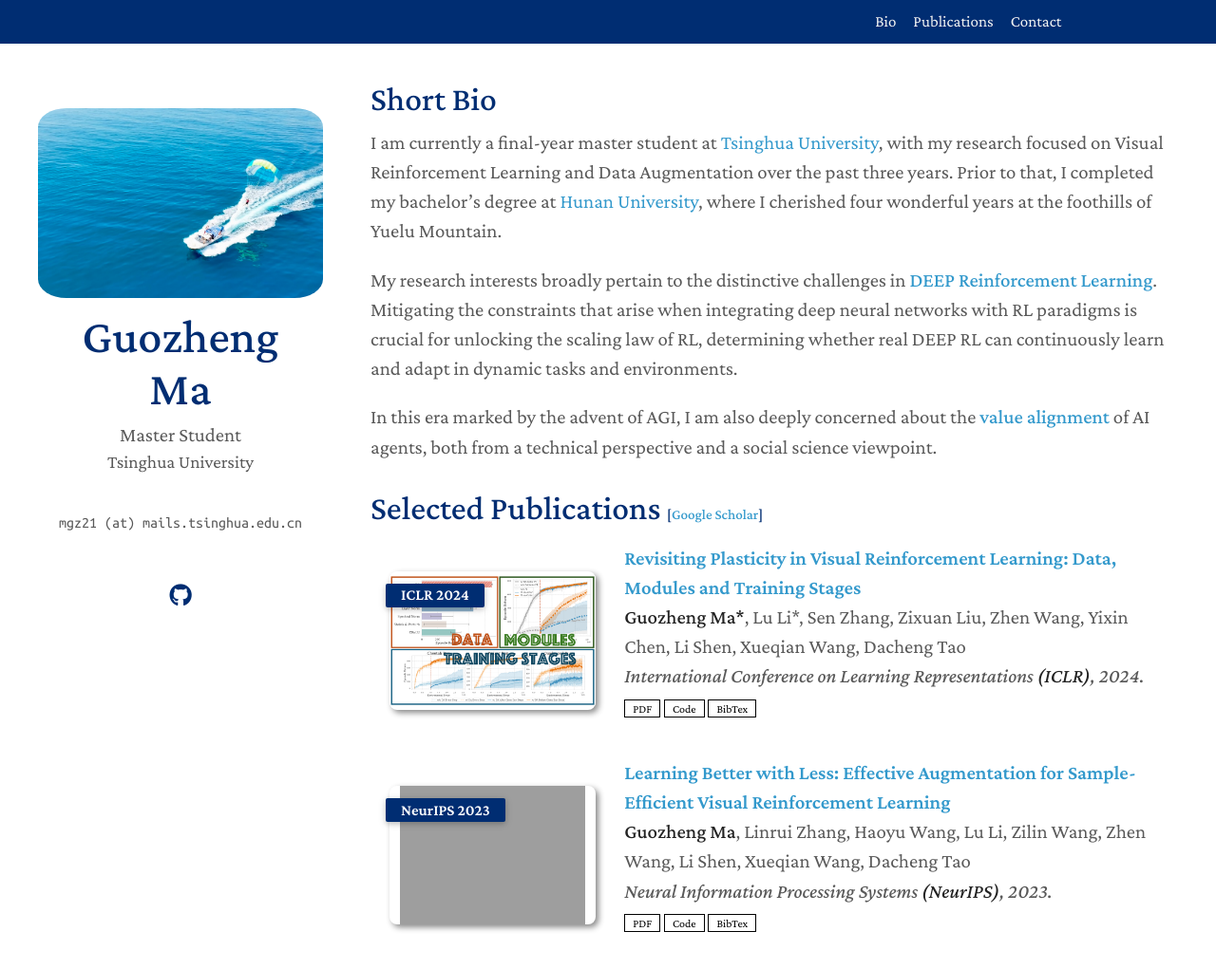
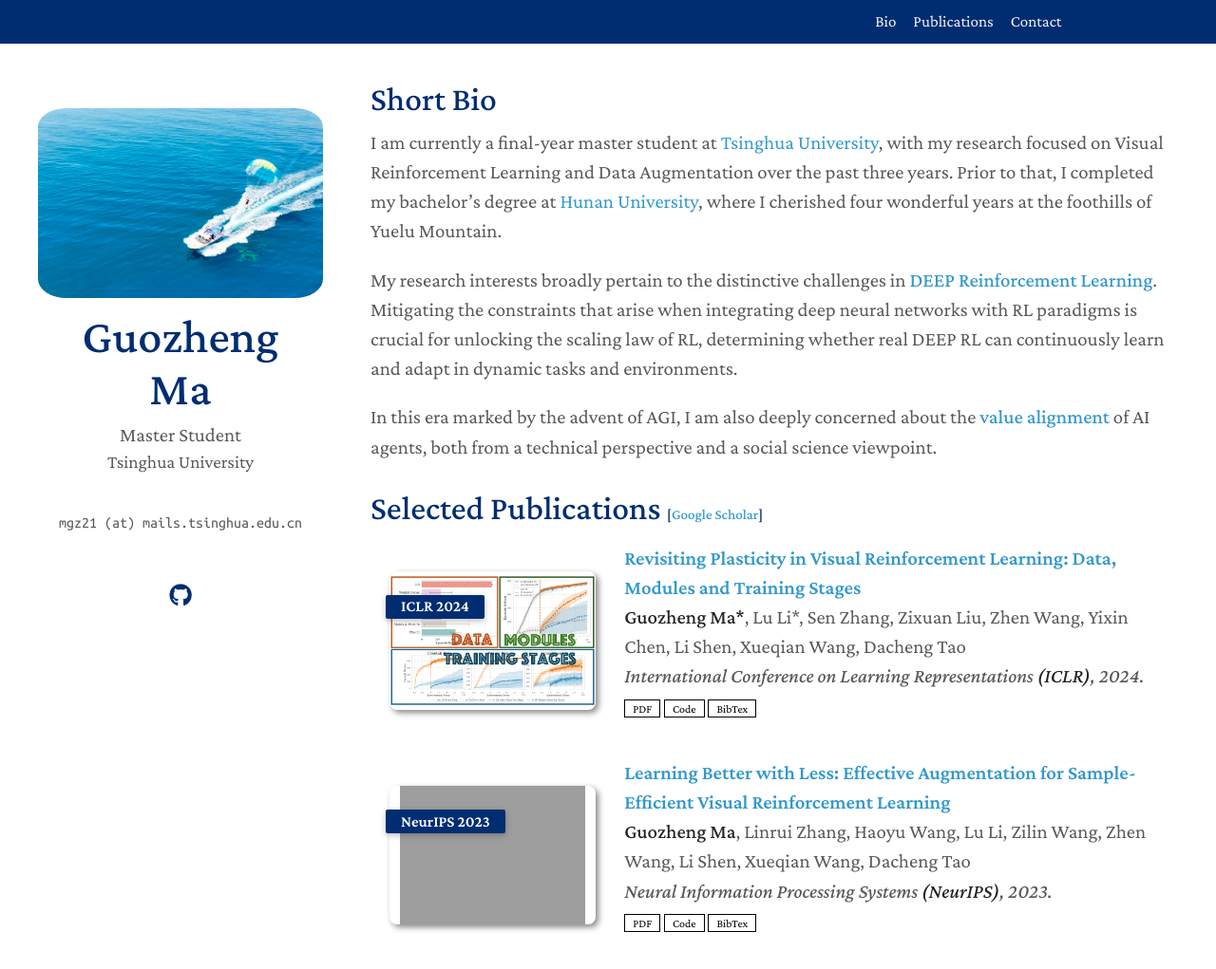
Before and after one commit to Guozheng-Ma/guozheng-ma.github.io, a Jekyll site: the page built from index.md, in a window 1280 px wide and 1125 px high. Shown: the top 1021 px of the window at 95% size. Built offline with Jekyll 4.4.1, drawn with Linux system fonts in a browser that asks for light colours; a style sheet for code colours, icons or effects is not loaded; grey boxes are pictures that could not be loaded.

Commit message:
Update pub.css

```diff
--- a/assets/css/pub.css
+++ b/assets/css/pub.css
@@ -40,7 +40,7 @@ blockquote { background: var(--global-bg-color); border-left: 2px solid var(--gl
 
 .publications ol.bibliography li .abbr { height: 8rem; margin-bottom: 0.5rem; }
 
-.publications ol.bibliography li .abbr abbr { display: inline-block; background-color: var(--global-theme-color); padding-left: 1rem; padding-right: 1rem; position: absolute; top: 18px; left: 16px; }
+.publications ol.bibliography li .abbr abbr { display: inline-block; background-color: var(--global-theme-color); padding-left: 1rem; padding-right: 1rem; position: absolute; top: 30px; left: 16px; }
 
 .publications ol.bibliography li .abbr abbr a { color: white; }
 
```
